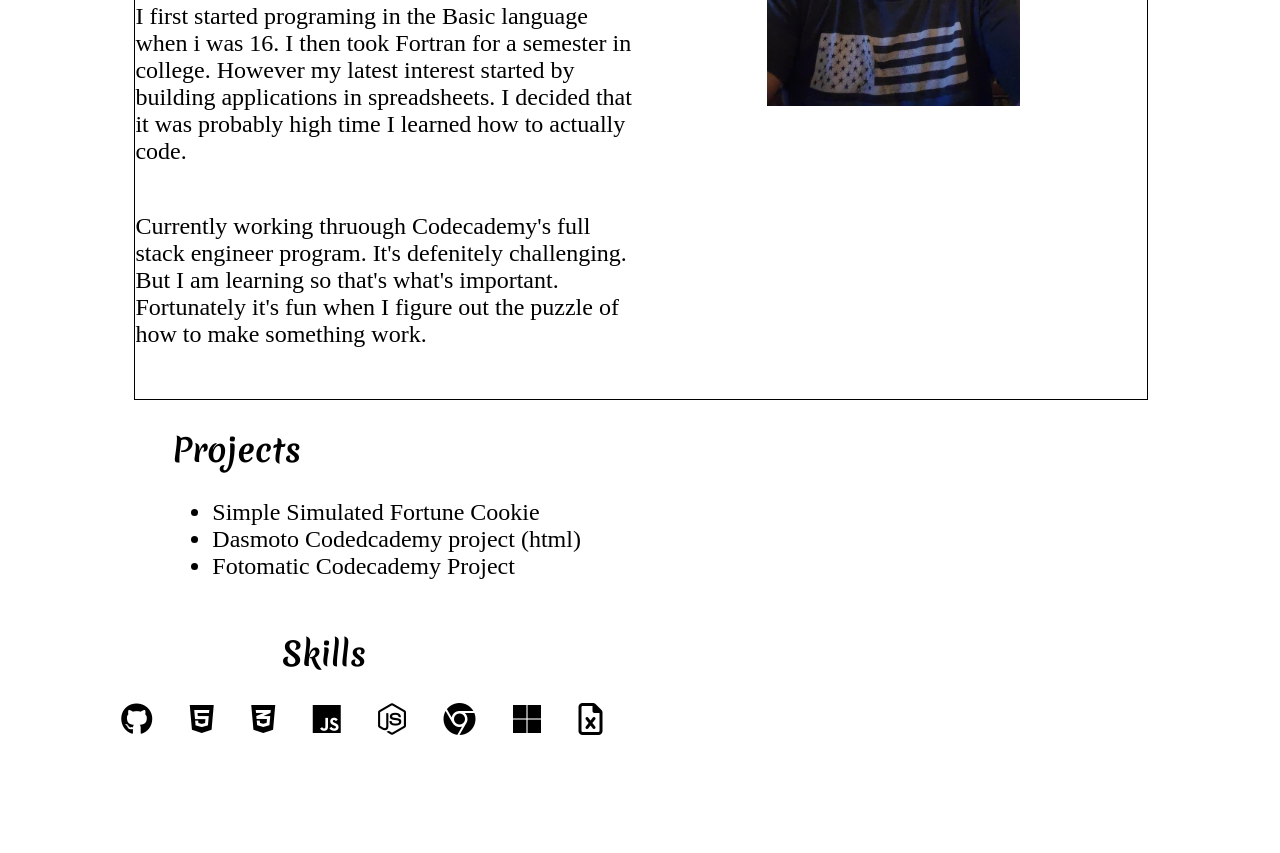
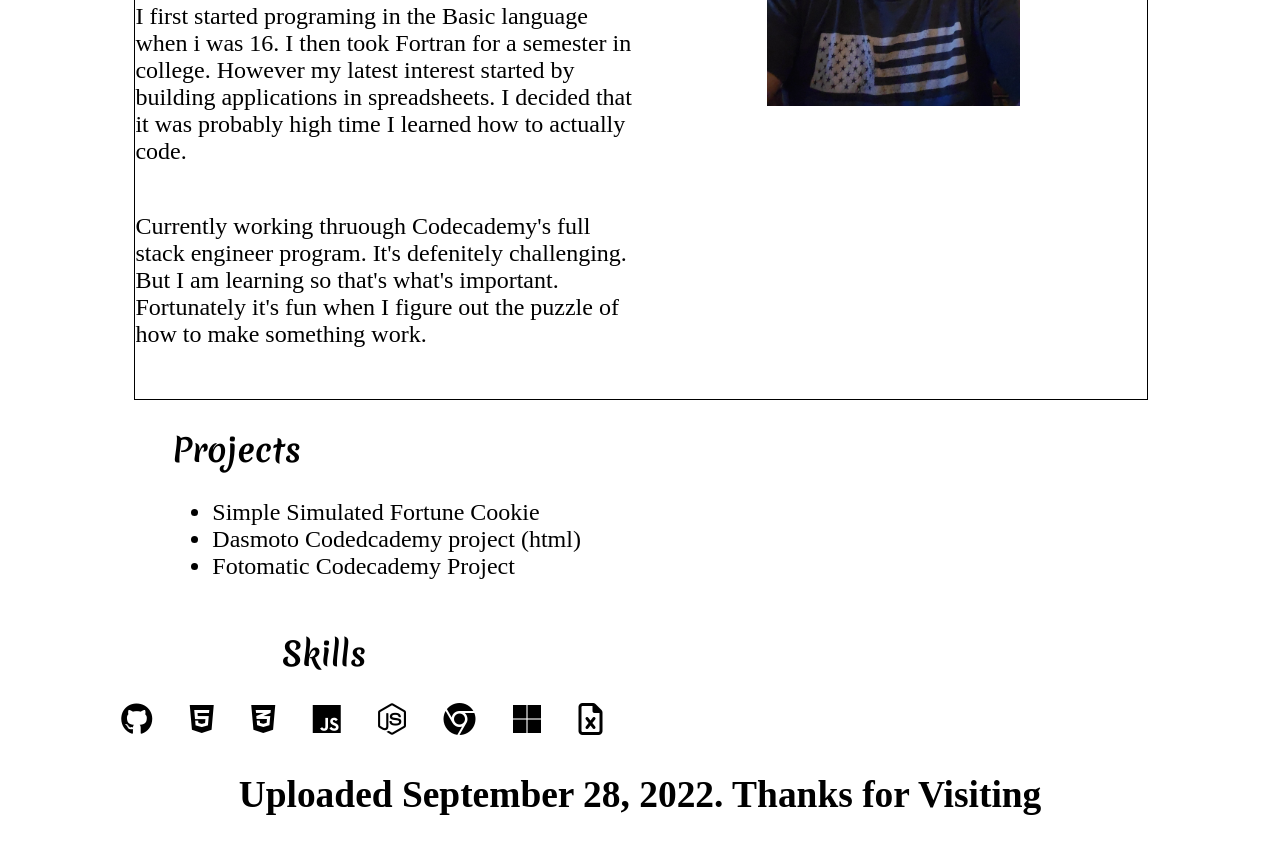
Before and after one commit to joshconger75/portfolio, a plain HTML site: page index.html in a window 1280 px wide. Shown: the part 495-1348 px from the top of the page. Before the commit the page ends 1238 px from the top, so only its background shows below. Drawn offline with Linux system fonts and the light colour scheme; a web font is replaced by a local one.

Commit message:
added footer message

```diff
--- a/index.html
+++ b/index.html
@@ -51,7 +51,7 @@
         </div>
     </section>
     <footer>
-
+        <h3>Uploaded September 28, 2022.  Thanks for Visiting</h3>
     </footer>
 </body>
 </html>
```
